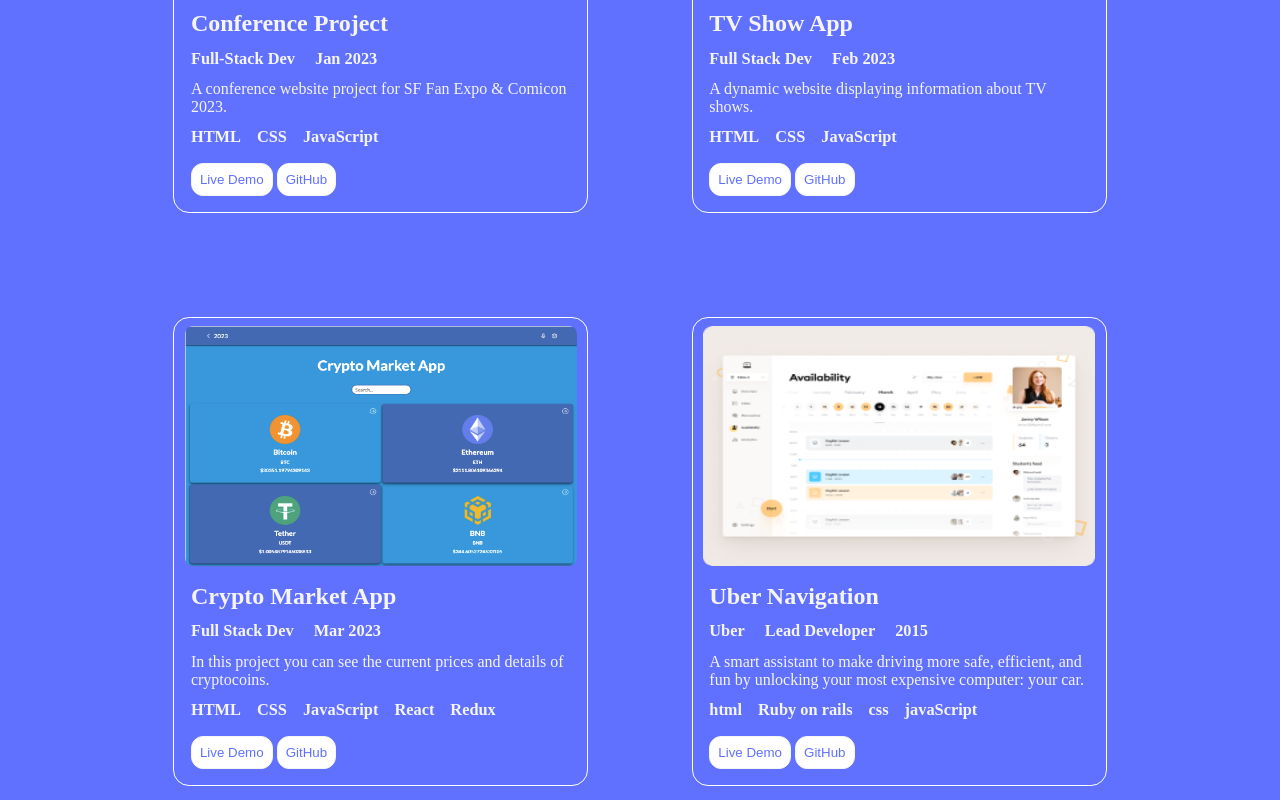
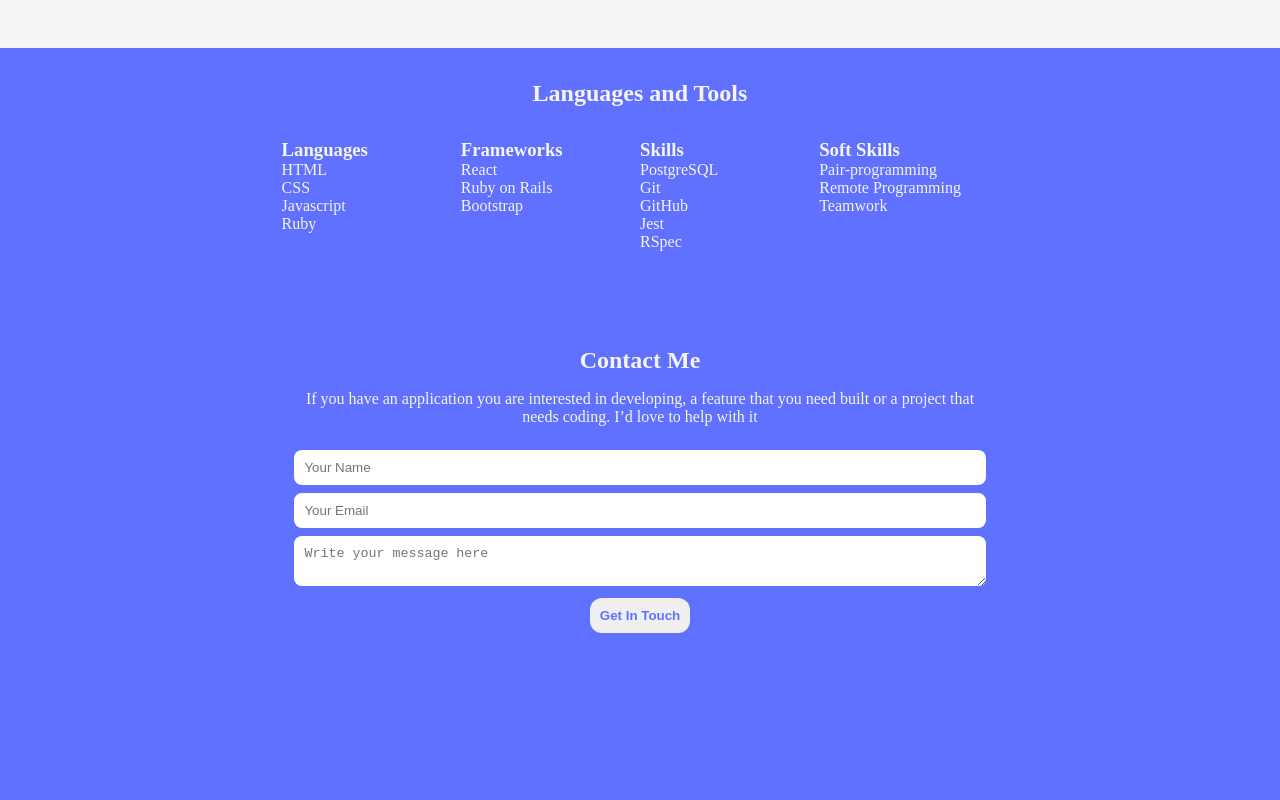
Before and after one commit to mertkantaroglu/Portfolio-Project, a plain HTML site: page index.html in a window 1280 px wide. Shown: the part 820-1620 px from the top of the page. After the commit the page ends 1517 px from the top, so only its background shows below. Drawn offline with Linux system fonts and the light colour scheme.

Commit message:
Update index file

```diff
--- a/index.html
+++ b/index.html
@@ -144,143 +144,6 @@
     <section class="works" id="Portfolio">
       <h2 class="projects-title">Projects</h2>
       <div class="projects-container">
-      <section class="cards card1">
-        <div class="projects project5">
-          <img
-            class="picture" id="picture5"
-            src="Images/Conference_1.png"
-            alt="Conference_1"
-          />
-          <div class="project-info project-info5">
-            <h2 class="project-title">Conference Project</h2>
-            <ul class="project-summary">
-              <li><h3 class="back-end-dev">Full-Stack Dev</h3></li>
-              <li><h3 class="dot"></h3></li>
-              <li><h3 class="year">Jan 2023</h3></li>
-            </ul>
-            <p class="project-details">
-              A conference website project for SF Fan Expo & Comicon 2023.
-            </p>
-            <div class="project-button-below">
-            <ul class="dev-list">
-              <li><h3 class="html">HTML</h3></li>
-              <li><h3 class="css">CSS</h3></li>
-              <li><h3 class="js">JavaScript</h3></li>
-            </ul>
-            <button class="project-button1 project-button" type="submit">
-              Live Demo
-            </button>
-            <button class="project-button2 project-button" type="github">
-              GitHub
-            </button>
-            </div>
-          </div>
-        </div>
-      </section>
-      <section class="cards">
-        <div class="projects project6">
-          <img
-            class="picture picture6"
-            src="Images/js project ss.png"
-            alt="Snapshoot Portfolio Pic 6"
-          />
-          <div class="project-info project-info6">
-            <h2 class="project-title">TV Show App</h2>
-            <ul class="project-summary">
-              <li><h3 class="back-end-dev">Full Stack Dev</h3></li>
-              <li><h3 class="dot"></h3></li>
-              <li><h3 class="year">Feb 2023</h3></li>
-            </ul>
-            <p class="project-details">
-              A dynamic website displaying information about TV shows.
-            </p>
-            <div class="project-button-below">
-            <ul class="dev-list">
-              <li><h3 class="html">HTML</h3></li>
-              <li><h3 class="css">CSS</h3></li>
-              <li><h3 class="js">JavaScript</h3></li>
-            </ul>
-            <button class="project-button1 project-button" type="submit">
-              Live Demo
-            </button>
-            <button class="project-button2 project-button" type="github">
-              GitHub
-            </button>
-            </div>
-          </div>
-        </div>
-      </section>
-      <section class="cards">
-        <div class="projects project7">
-          <img
-            class="picture"
-            src="Images/react project ss.png"
-            alt="Snapshoot Portfolio Pic 7"
-          />
-          <div class="project-info project-info7">
-            <h2 class="project-title">Crypto Market App</h2>
-            <ul class="project-summary">
-              <li><h3 class="back-end-dev">Full Stack Dev</h3></li>
-              <li><h3 class="dot"></h3></li>
-              <li><h3 class="year">Mar 2023</h3></li>
-            </ul>
-            <p class="project-details">
-              In this project you can see the current prices and details of cryptocoins.
-            </p>
-            <div class="project-button-below">
-            <ul class="dev-list">
-              <li><h3 class="html">HTML</h3></li>
-              <li><h3 class="css">CSS</h3></li>
-              <li><h3 class="js">JavaScript</h3></li>
-              <li><h3 class="react">React</h3></li>
-              <li><h3 class="redux">Redux</h3></li>
-            </ul>
-            <button class="project-button1 project-button" type="submit">
-              Live Demo
-            </button>
-            <button class="project-button2 project-button" type="github">
-              GitHub
-            </button>
-            </div>
-          </div>
-        </div>
-      </section>
-      <section class="cards card4">
-        <div class="projects project8">
-            <img
-            class="picture picture8"
-            src="Images/Snapshoot Portfolio (1).png"
-            alt="Snapshoot Portfolio Pic 8"
-            />
-          <div class="project-info project-info8">
-            <h2 class="project-title">Uber Navigation</h2>
-            <ul class="project-summary">
-              <li><h3 class="canopy">Uber</h3></li>
-              <li><h3 class="dot"></h3></li>
-              <li><h3 class="back-end-dev">Lead Developer</h3></li>
-              <li><h3 class="dot"></h3></li>
-              <li><h3 class="year">2015</h3></li>
-            </ul>
-            <p class="project-details">
-              A smart assistant to make driving more safe, efficient, and fun by unlocking your most expensive computer: your car.
-            </p>
-          <div class="project-button-below">
-            <ul class="dev-list">
-              <li><h3 class="html">html</h3></li>
-              <li><h3 class="ror">Ruby on rails</h3></li>
-              <li><h3 class="css">css</h3></li>
-              <li><h3 class="js">javaScript</h3></li>
-            </ul>
-            <button class="project-button1 project-button" type="submit">
-              Live Demo
-            </button>
-            <button class="project-button2 project-button" type="github">
-              GitHub
-            </button>
-          </div>
-          </div>
-        </div>
-      </section>
     </div>
     </section>
 
```
